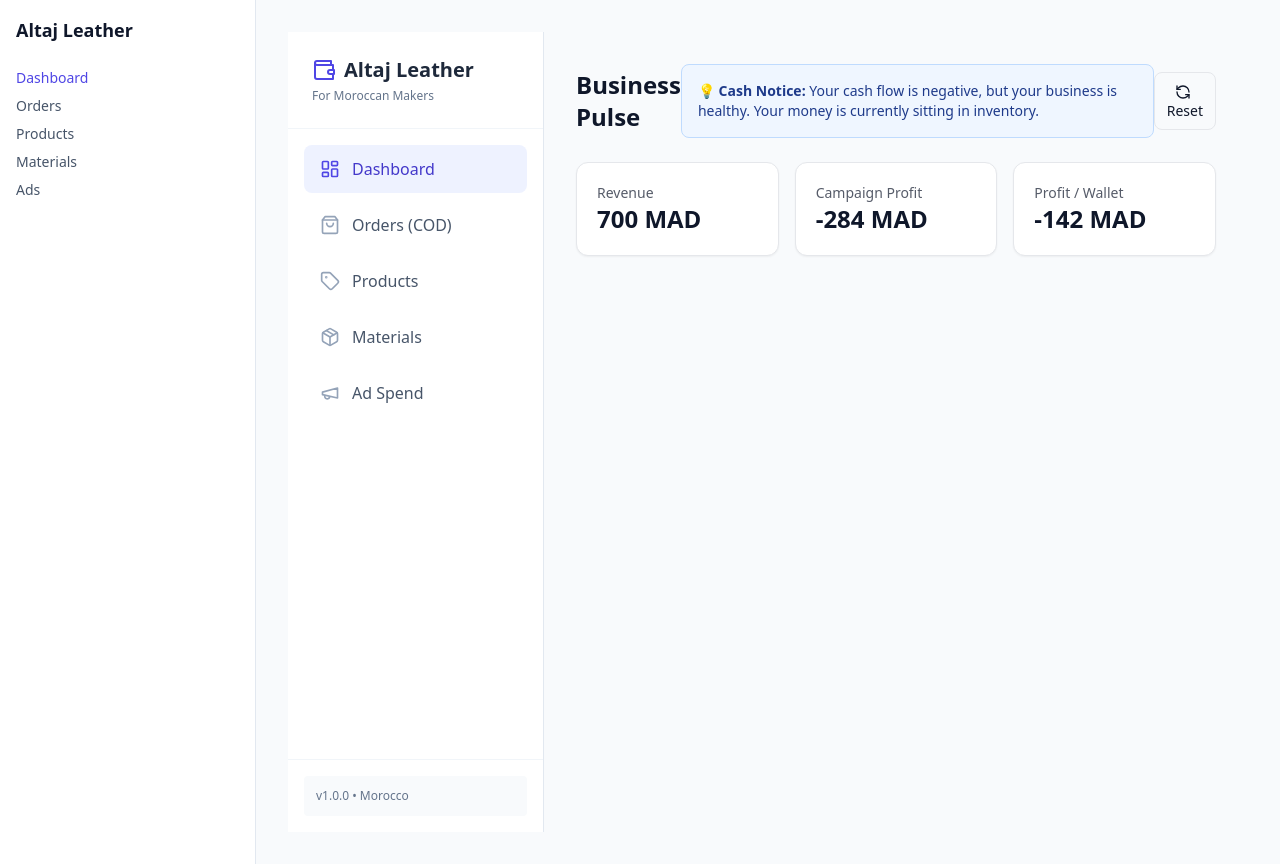
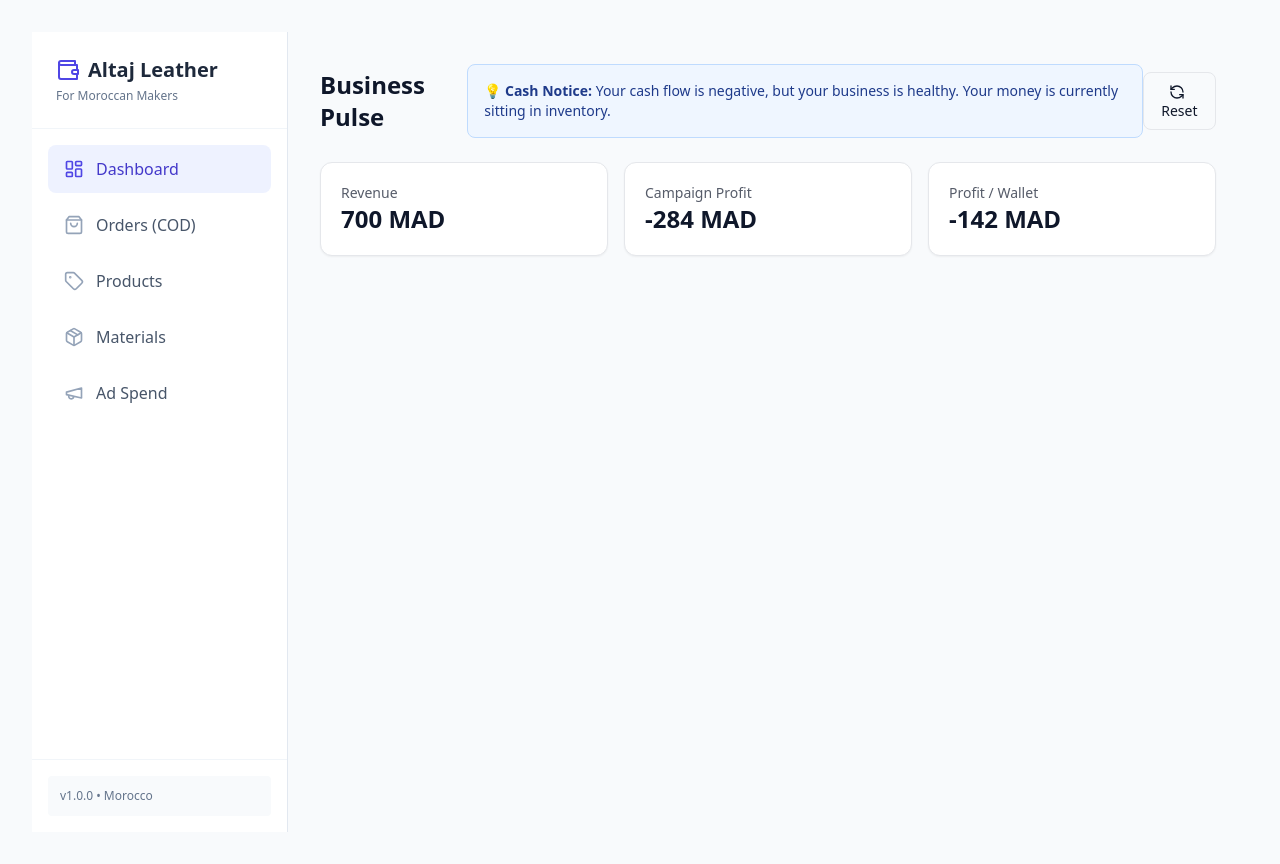
Before and after one commit to thekey2323/Altaj-Profit, a Next.js app: page / in a window 1280 px wide. Built offline with nearby package versions, Linux system fonts and the light colour scheme.

Commit message:
Update layout.tsx

```diff
--- a/app/layout.tsx
+++ b/app/layout.tsx
@@ -16,17 +16,7 @@
       <body className="bg-slate-50 text-slate-900 font-sans antialiased">
         <div className="flex min-h-screen">
 
-          {/* Sidebar (desktop only) */}
-          <aside className="hidden md:flex w-64 flex-col bg-white border-r border-slate-200 p-4">
-            <div className="font-bold text-lg mb-6">Altaj Leather</div>
-            <nav className="space-y-2 text-sm text-slate-600">
-              <div className="font-medium text-indigo-600">Dashboard</div>
-              <div>Orders</div>
-              <div>Products</div>
-              <div>Materials</div>
-              <div>Ads</div>
-            </nav>
-          </aside>
+
 
           {/* Main content */}
           <main className="flex-1 p-4 md:p-8 max-w-7xl mx-auto w-full">
```
